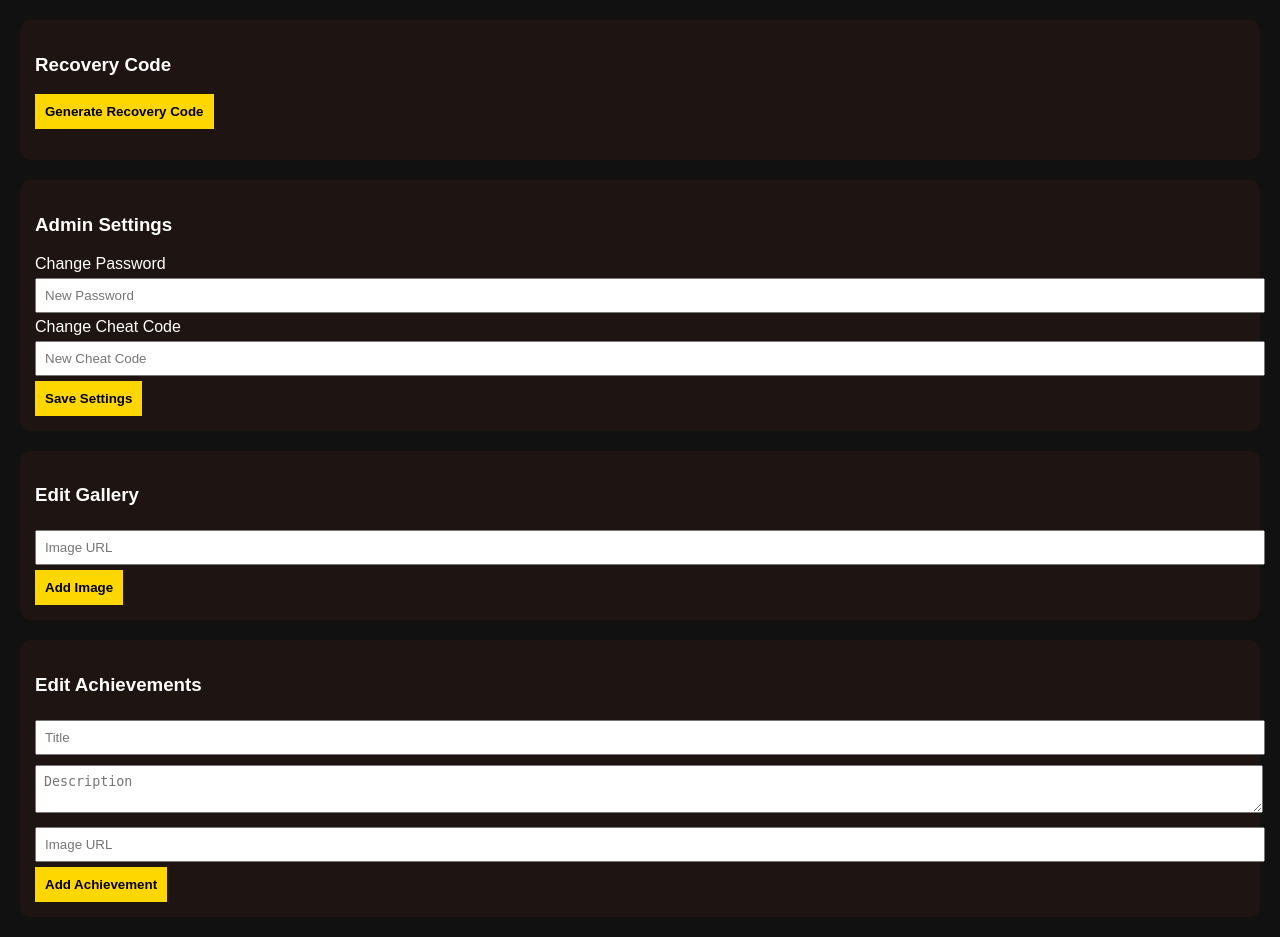
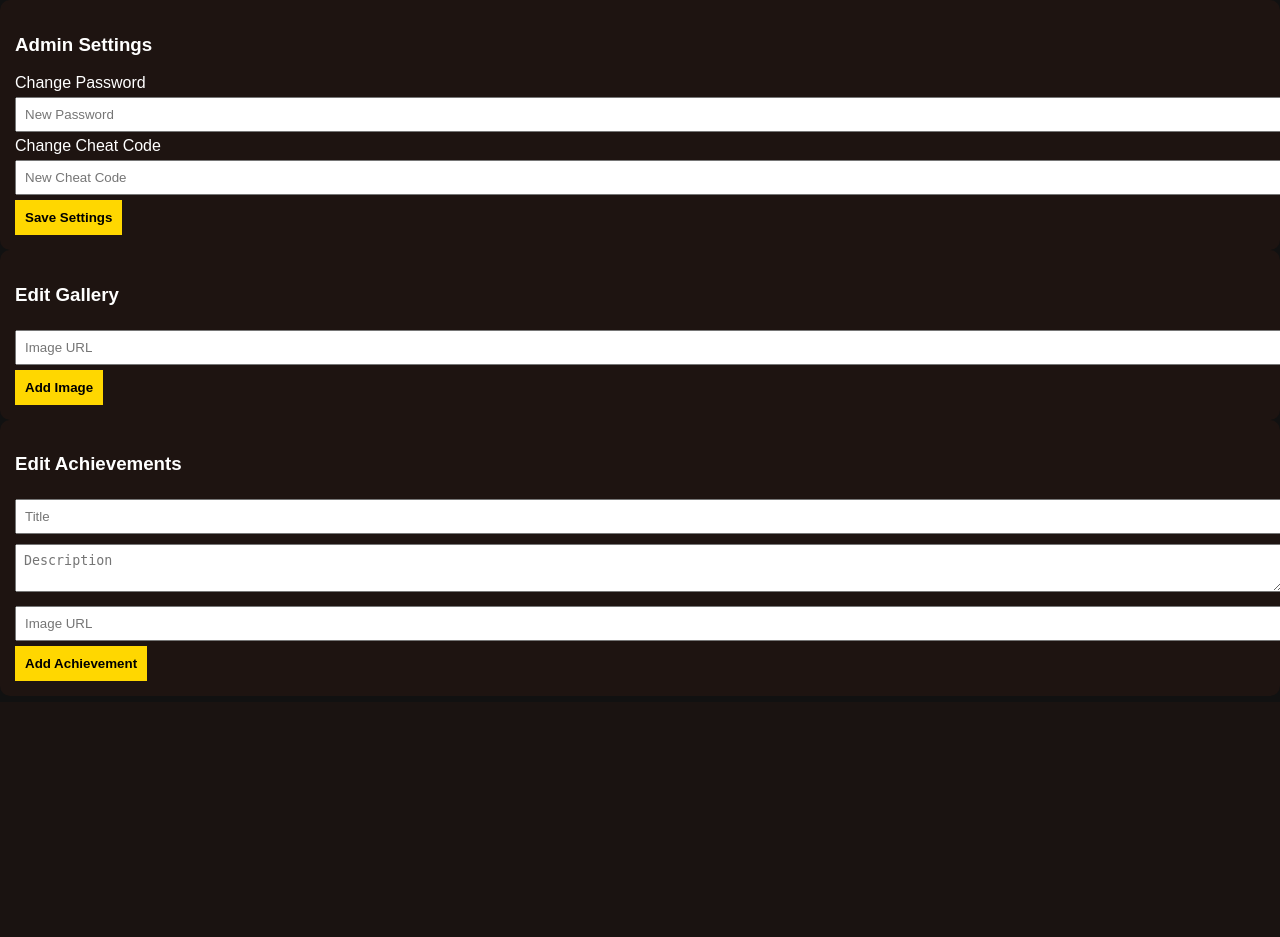
Before and after one commit to Romil2499/FABA-COFFEE, a Flask app: page /admin.html in a window 1280 px wide. Shown: the part 98-1035 px from the top of the page. After the commit the page ends 779 px from the top, so only its background shows below. Run offline with Flask 3, Linux system fonts and the light colour scheme.

Commit message:
Update admin.html

```diff
--- a/templates/admin.html
+++ b/templates/admin.html
@@ -61,14 +61,7 @@ img{
 <button onclick="logout()">Logout</button>
 </header>
 
-<div class="container">
-    <div class="box">
-        <h3>Recovery Code</h3>
 
-        <button onclick="generateRecovery()">Generate Recovery Code</button>
-
-        <p id="recoveryResult"></p>
-    </div>
 <!-- SETTINGS -->
 <div class="box">
     <h3>Admin Settings</h3>
@@ -300,26 +293,7 @@ alert("✅ Settings Saved!");
 
 /* ======================
 RECOVERY CODE
-====================== */
-async function generateRecovery(){
 
-const response =
-await fetch("/generate-recovery",{
-method:"POST"
-});
-
-const data =
-await response.json();
-
-if(data.success){
-
-document.getElementById(
-"recoveryResult"
-).innerHTML =
-"🔑 Recovery Code: " +
-data.code;
-}
-}
 
 /* ======================
 START
```
